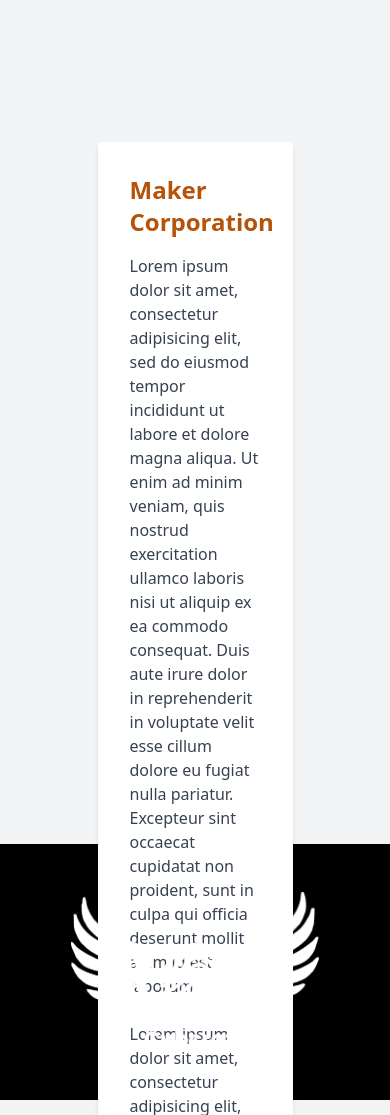
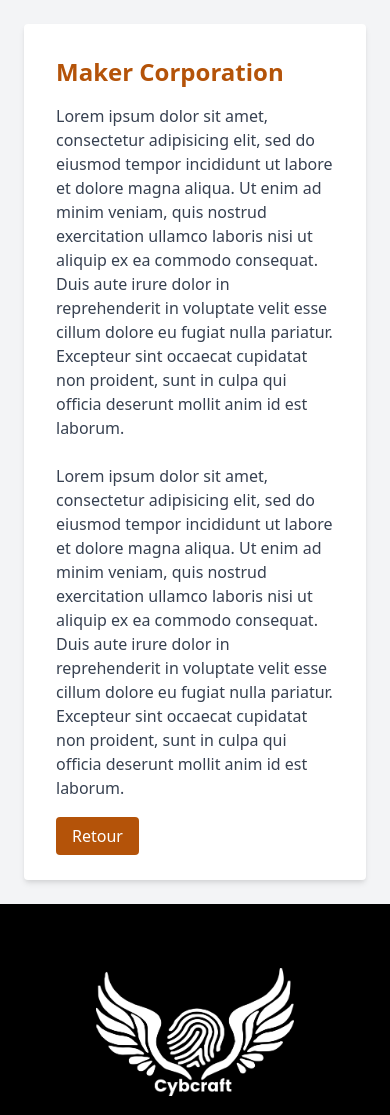
Before and after one commit to geekPastor/CybCraft-views, a plain HTML site: page about.html in a window 390 px wide. Shown: the top 1115 px of the page. Drawn offline with nearby package versions, Linux system fonts and the light colour scheme.

Commit message:
fix others pages sizes

```diff
--- a/about.html
+++ b/about.html
@@ -7,10 +7,10 @@
     <link href="https://cdn.jsdelivr.net/npm/tailwindcss@2.2.19/dist/tailwind.min.css" rel="stylesheet">
 </head>
 <body class="bg-gray-100">
-    <div class="h-screen flex flex-col justify-between">
+    <div class="min-h-screen flex flex-col justify-between">
         <!-- Main Content -->
-        <div class="flex flex-col items-center justify-center flex-grow">
-            <div class="bg-white p-8 rounded shadow-md w-1/2 h-5/6">
+        <div class="flex flex-col items-center justify-center flex-grow p-6">
+            <div class="bg-white p-8 rounded shadow-md w-full md:w-3/4 lg:w-1/2 xl:w-1/3 h-auto">
                 <h1 class="text-2xl font-bold text-yellow-700 mb-4">Maker Corporation</h1>
                 <p class="text-gray-700 mb-6">
                     Lorem ipsum dolor sit amet, consectetur adipisicing elit, sed do eiusmod tempor incididunt ut labore et dolore magna aliqua. Ut enim ad minim veniam, quis nostrud exercitation ullamco laboris nisi ut aliquip ex ea commodo consequat. Duis aute irure dolor in reprehenderit in voluptate velit esse cillum dolore eu fugiat nulla pariatur. Excepteur sint occaecat cupidatat non proident, sunt in culpa qui officia deserunt mollit anim id est laborum.
@@ -18,15 +18,15 @@
                 <p class="text-gray-700 mb-6">
                     Lorem ipsum dolor sit amet, consectetur adipisicing elit, sed do eiusmod tempor incididunt ut labore et dolore magna aliqua. Ut enim ad minim veniam, quis nostrud exercitation ullamco laboris nisi ut aliquip ex ea commodo consequat. Duis aute irure dolor in reprehenderit in voluptate velit esse cillum dolore eu fugiat nulla pariatur. Excepteur sint occaecat cupidatat non proident, sunt in culpa qui officia deserunt mollit anim id est laborum.
                 </p>
-                <a href="prifile.html" class="bg-yellow-700 text-white py-2 px-4 rounded">Retour</a>
+                <a href="profile.html" class="bg-yellow-700 text-white py-2 px-4 rounded">Retour</a>
             </div>
         </div>
-    </div>
 
-    <!-- Footer -->
-    <div class="flex bg-black  items-center justify-center h-64 w-full">
-        <div class="py-4 px-6">
-            <img src="./logo.png" alt="Logo" class="mx-auto h-40">
+        <!-- Footer -->
+        <div class="flex bg-black items-center justify-center h-64 w-full">
+            <div class="py-4 px-6">
+                <img src="./logo.png" alt="Logo" class="mx-auto h-32 md:h-40">
+            </div>
         </div>
     </div>
 </body>
```
Also changed, not shown: index.html (+9 -3 lines), qrCode.html (+3 -3 lines).
